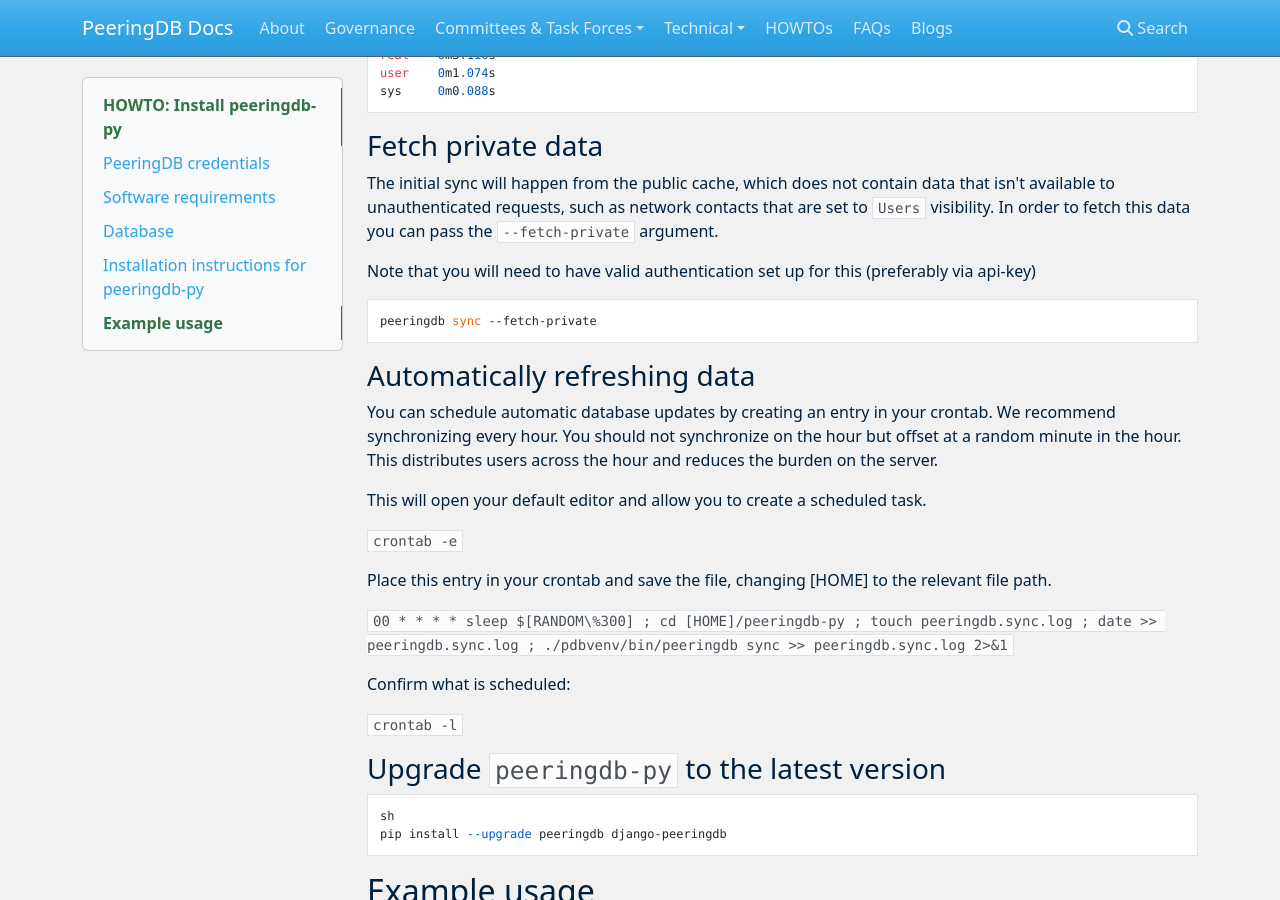
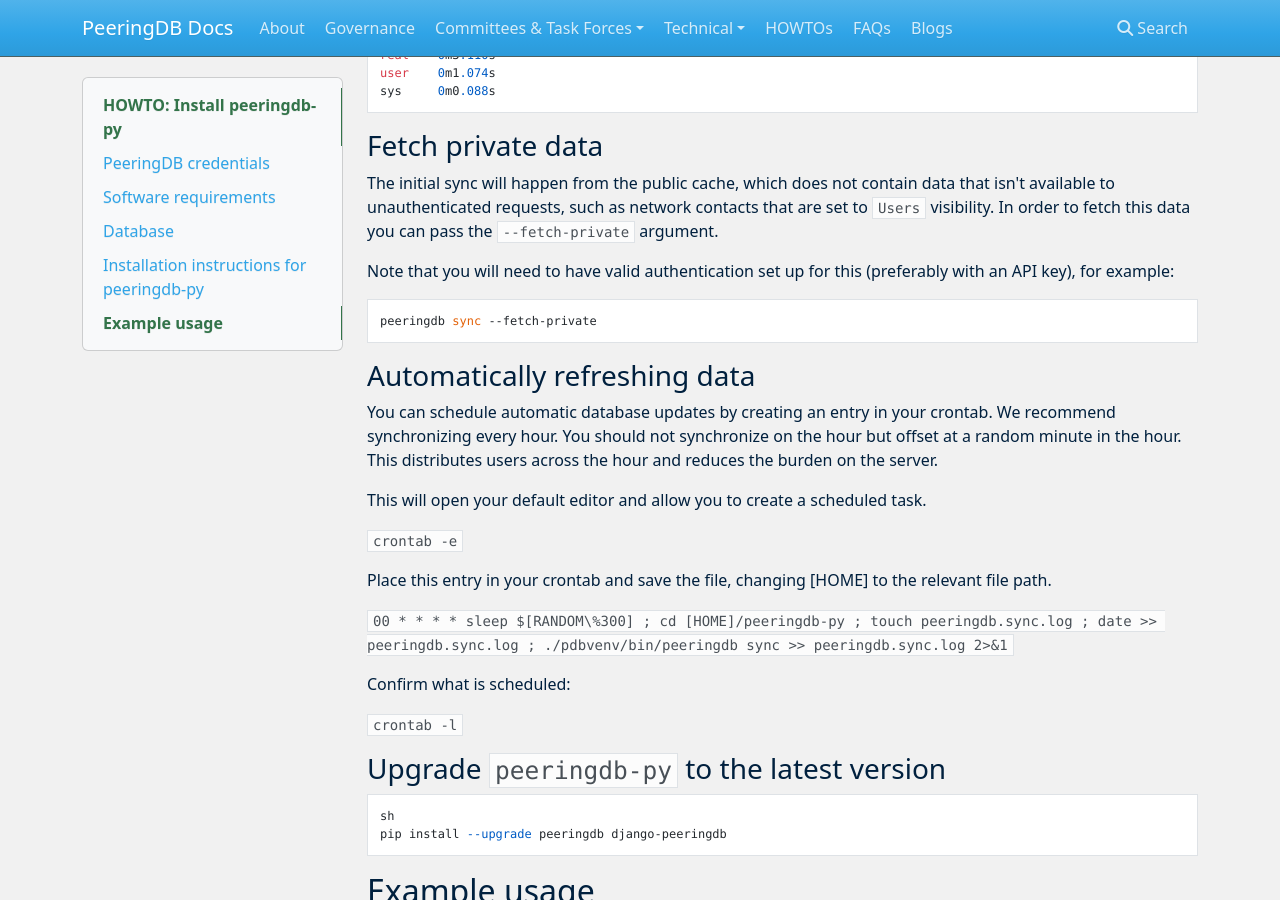
Before and after one commit to peeringdb/docs, an MkDocs documentation site: the page built from docs/howto/peeringdb-py.md, in a window 1280 px wide and 900 px high, scrolled down 2869 px. Built offline with MkDocs 1.6.1, drawn with Linux system fonts in a browser that asks for light colours; nearby versions of some CDN libraries.

Commit message:
peeringdb-py HOWTO copy edits.

````diff
--- a/docs/howto/peeringdb-py.md
+++ b/docs/howto/peeringdb-py.md
@@ -130,7 +130,7 @@
 
 The initial sync will happen from the public cache, which does not contain data that isn't available to unauthenticated requests, such as network contacts that are set to `Users` visibility. In order to fetch this data you can pass the `--fetch-private` argument.
 
-Note that you will need to have valid authentication set up for this (preferably via api-key)
+Note that you will need to have valid authentication set up for this (preferably with an API key), for example:
 
 ```
 peeringdb sync --fetch-private
````
